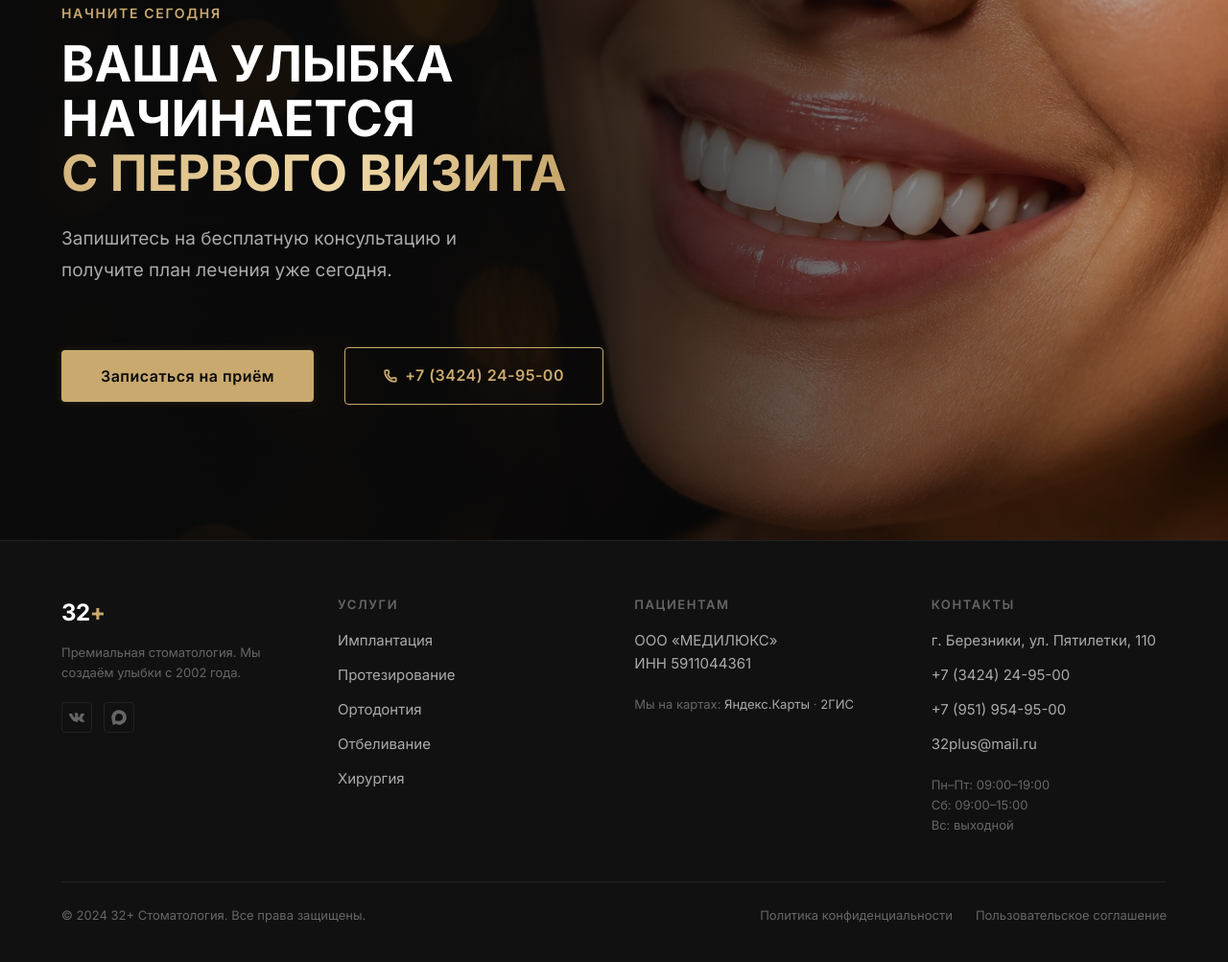
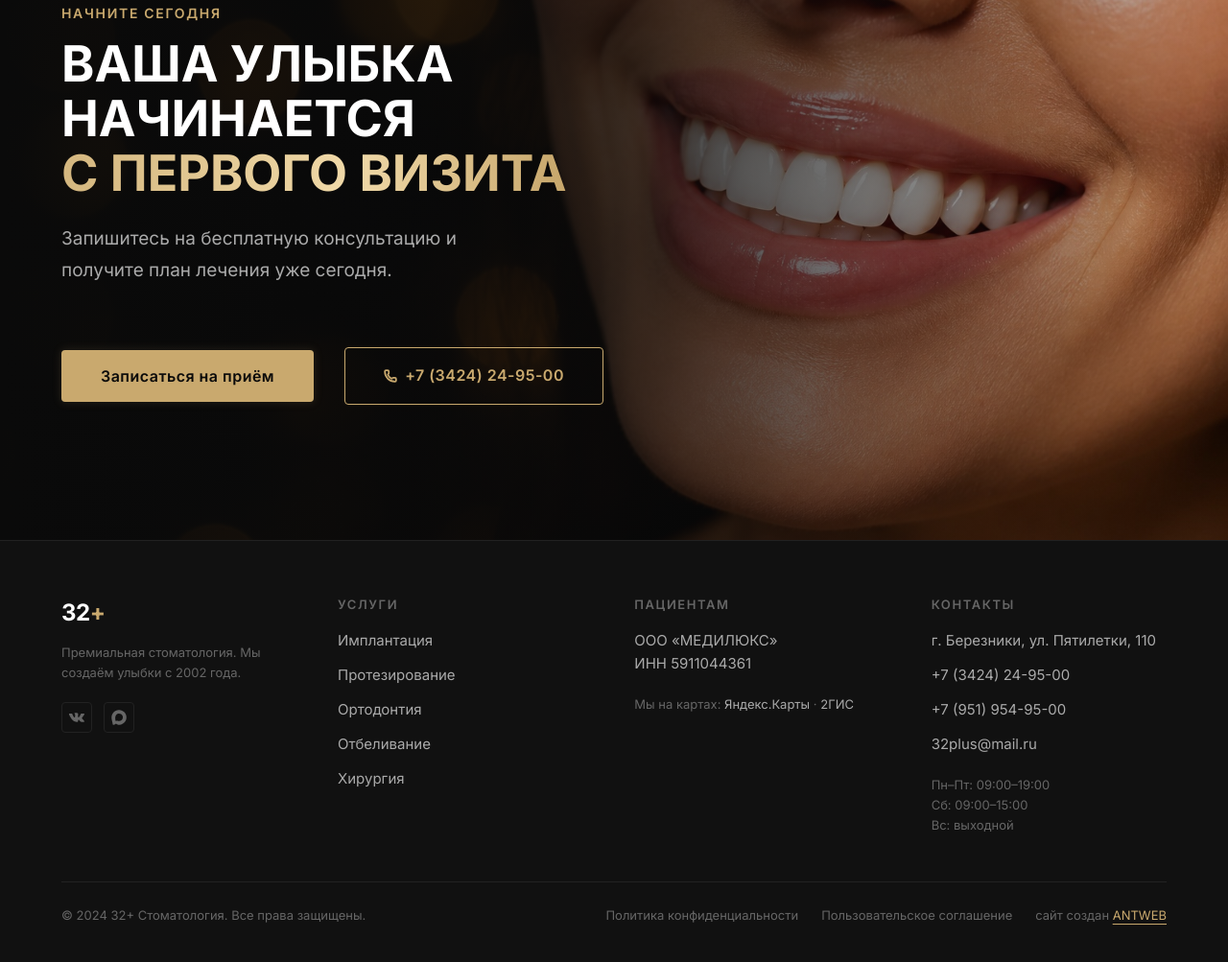
Before and after one commit to antwebp/stoma32, a plain HTML site: page index.html in a window 1280 px wide. Shown: the part 4511-5514 px from the top of the page at 96% size. Drawn offline with Linux system fonts and the light colour scheme.

Commit message:
Добавлена ссылка на ANTWEB в футере

```diff
--- a/css/styles.css
+++ b/css/styles.css
@@ -525,6 +525,8 @@ p { margin: 0; }
 .footer-legal { display: flex; gap: 24px; }
 .footer-legal a { font-size: 13px; color: var(--muted); transition: color 0.2s ease; }
 .footer-legal a:hover { color: var(--gold); }
+.footer-credit span { color: var(--gold); text-decoration: underline; text-underline-offset: 4px; }
+.footer-credit:hover span { color: var(--gold); }
 
 @media (max-width: 900px) {
   .footer-top { flex-wrap: wrap; gap: 40px; }
--- a/index.html
+++ b/index.html
@@ -598,6 +598,7 @@
     <div class="footer-legal">
       <a href="#">Политика конфиденциальности</a>
       <a href="#">Пользовательское соглашение</a>
+      <a href="https://antwebp.github.io/antweb-portfolio/" target="_blank" rel="noopener" class="footer-credit">сайт создан <span>ANTWEB</span></a>
     </div>
   </div>
   </div>
```
